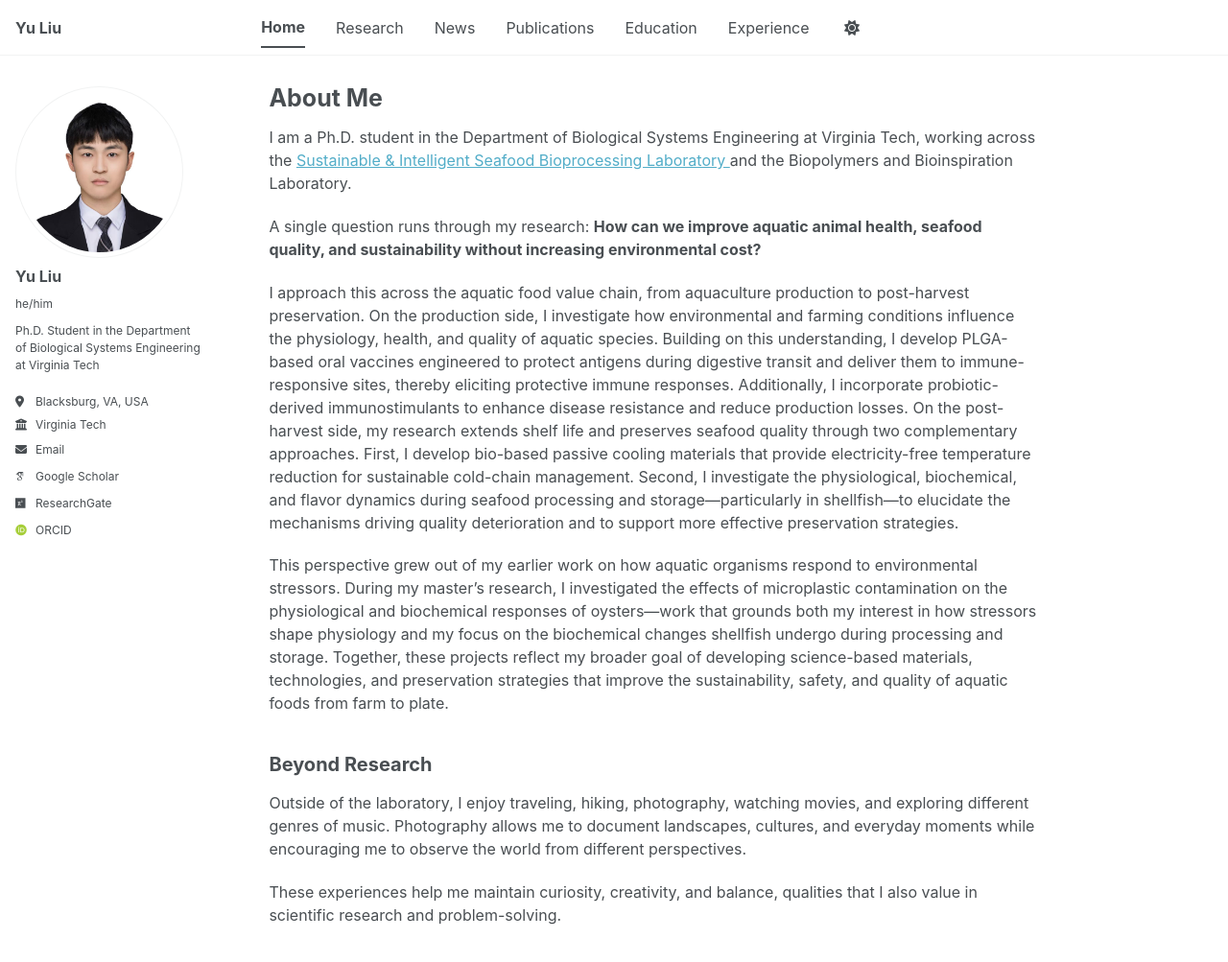
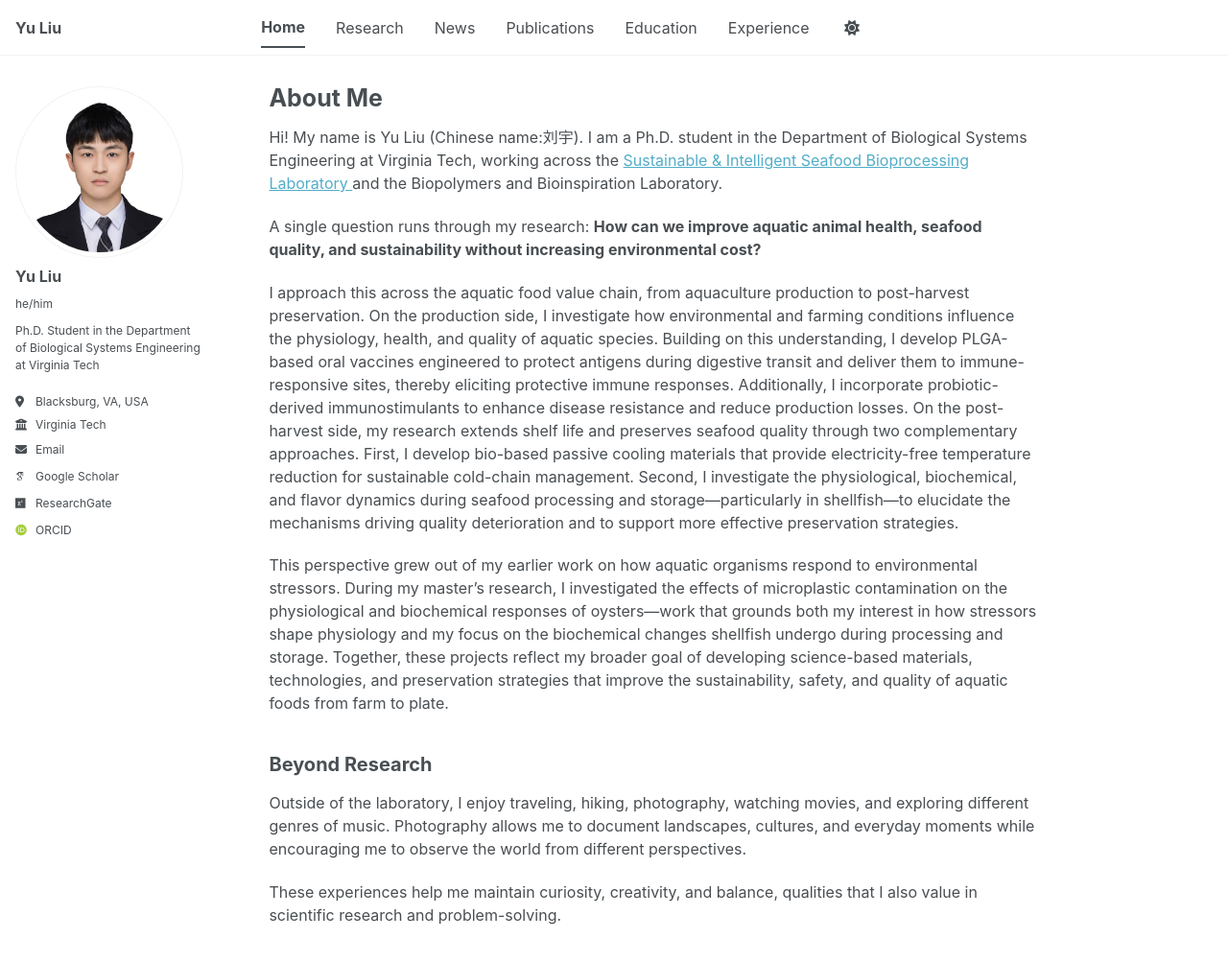
Before and after one commit to yuliu0322/yuliu0322.github.io, a Jekyll site: the page built from _pages/about.md, in a window 1280 px wide and 1019 px high. Shown: the top 1003 px of the window at 96% size. Built offline with Jekyll 4.4.1, drawn with Linux system fonts in a browser that asks for light colours; some web fonts are replaced; a script bundle is joined from its source files by our own code; library files that are not in the unit come from our copies.

Commit message:
Update about.md

```diff
--- a/_pages/about.md
+++ b/_pages/about.md
@@ -18,7 +18,7 @@ redirect_from:
 }
 </style>
 
-I am a Ph.D. student in the Department of Biological Systems Engineering at Virginia Tech, working across the
+Hi! My name is Yu Liu (Chinese name:刘宇). I am a Ph.D. student in the Department of Biological Systems Engineering at Virginia Tech, working across the
 <a href="https://sites.google.com/view/yimingfeng" target="_blank" rel="noopener noreferrer">
 Sustainable &amp; Intelligent Seafood Bioprocessing Laboratory
 </a>
```
